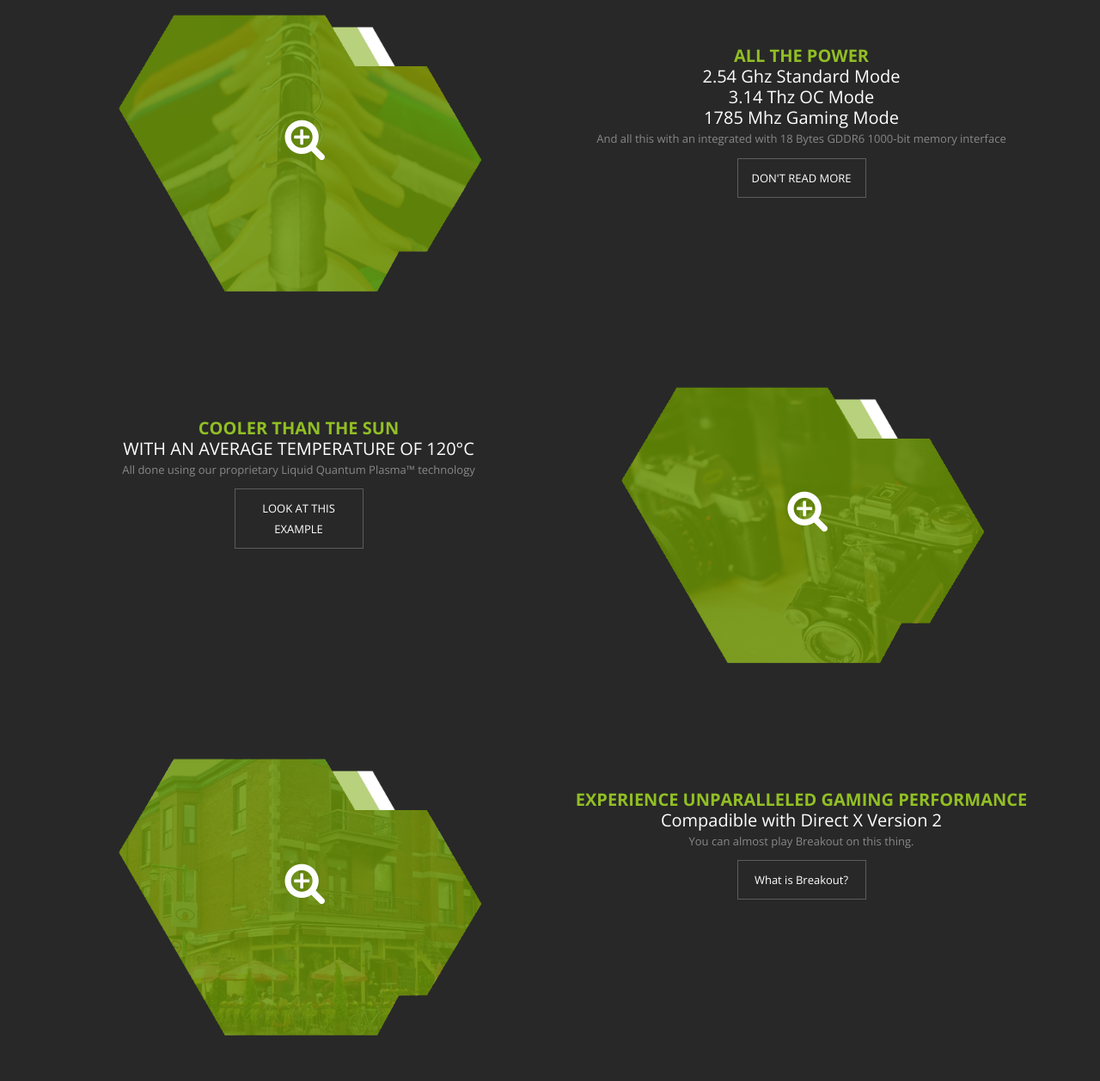
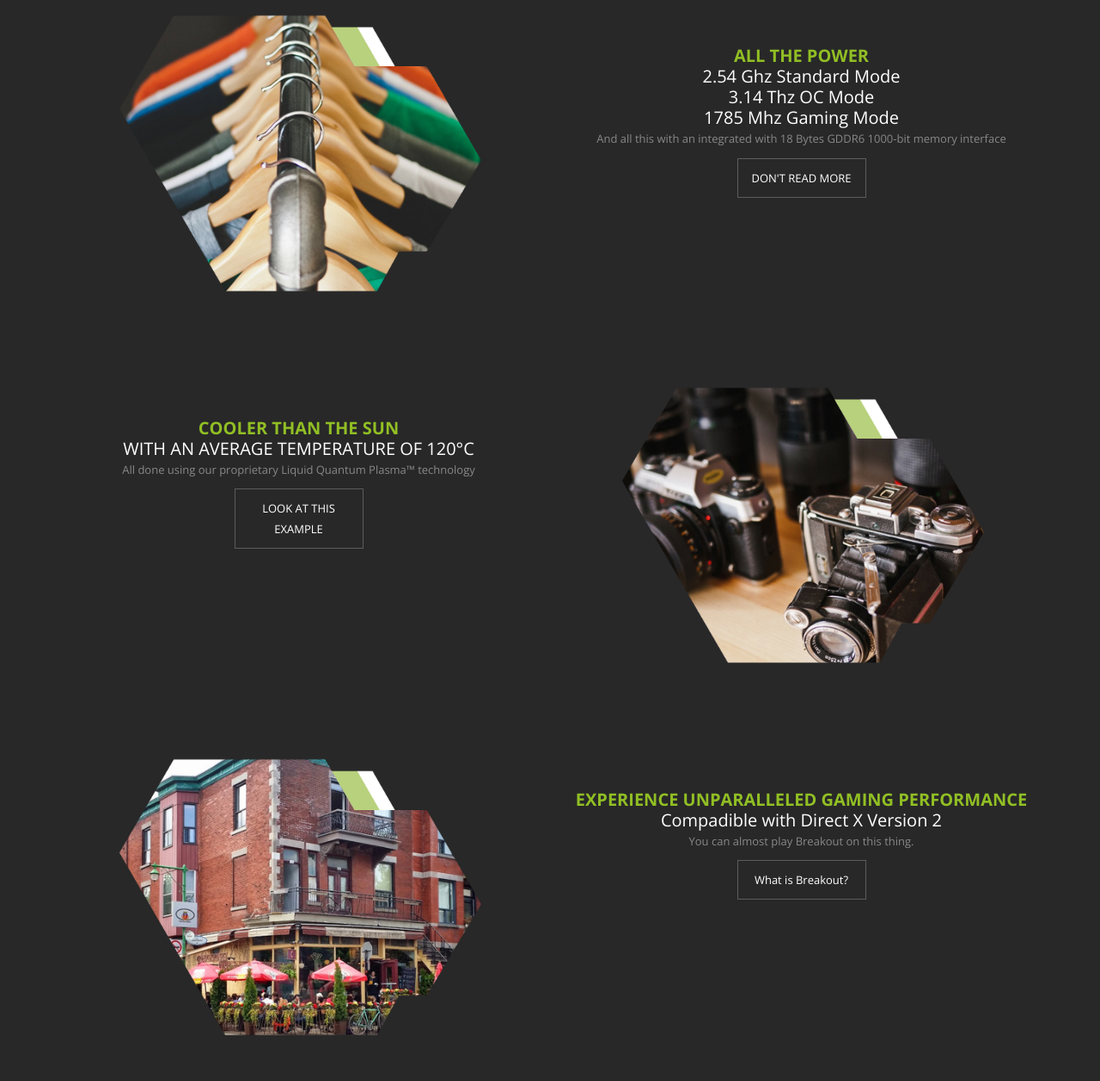
Before and after one commit to Geomale25/teikavwebdevteam.github.io, a plain HTML site: page index.html in a window 1280 px wide. Shown: the part 647-1904 px from the top of the page at 86% size. Drawn offline with nearby package versions, Linux system fonts and the light colour scheme; some packages are replaced by stand-ins of ours.

Commit message:
removal of green overlays because they do not work anyway

```diff
--- a/index.html
+++ b/index.html
@@ -92,8 +92,7 @@
                         <img src="images/service/1.jpg" alt="gallery 1">
                         <div class="templatemo_service_frame"><img src="images/templatemo_serviceimg.png" alt="templatemo_frame"></div>
                         <div class="overlay">
-                            <div class="templatemo_service_frame"><img src="images/templatemo_serviceimg1.png" alt="templatemo_frame"></div>
-                            <a href="images/service/1.jpg" data-rel="lightbox" class="fa fa-search-plus"></a>
+
                         </div>
                     </div>
                 </div>
@@ -124,8 +123,7 @@
                         <img src="images/service/2.jpg" alt="gallery 2">
                         <div class="templatemo_service_frame"><img src="images/templatemo_serviceimg.png" alt="templatemo_frame"></div>
                         <div class="overlay">
-                            <div class="templatemo_service_frame"><img src="images/templatemo_serviceimg1.png" alt="templatemo_frame"></div>
-                            <a href="images/service/2.jpg" data-rel="lightbox" class="fa fa-search-plus"></a>
+
                         </div>
                     </div>
                 </div>
@@ -136,8 +134,7 @@
                         <img src="images/service/3.jpg" alt="gallery 3">
                         <div class="templatemo_service_frame"><img src="images/templatemo_serviceimg.png" alt="templatemo_frame"></div>
                         <div class="overlay">
-                            <div class="templatemo_service_frame"><img src="images/templatemo_serviceimg1.png" alt="templatemo_frame"></div>
-                            <a href="images/service/3.jpg" data-rel="lightbox" class="fa fa-search-plus"></a>
+
                         </div>
                     </div>
                 </div>
```
